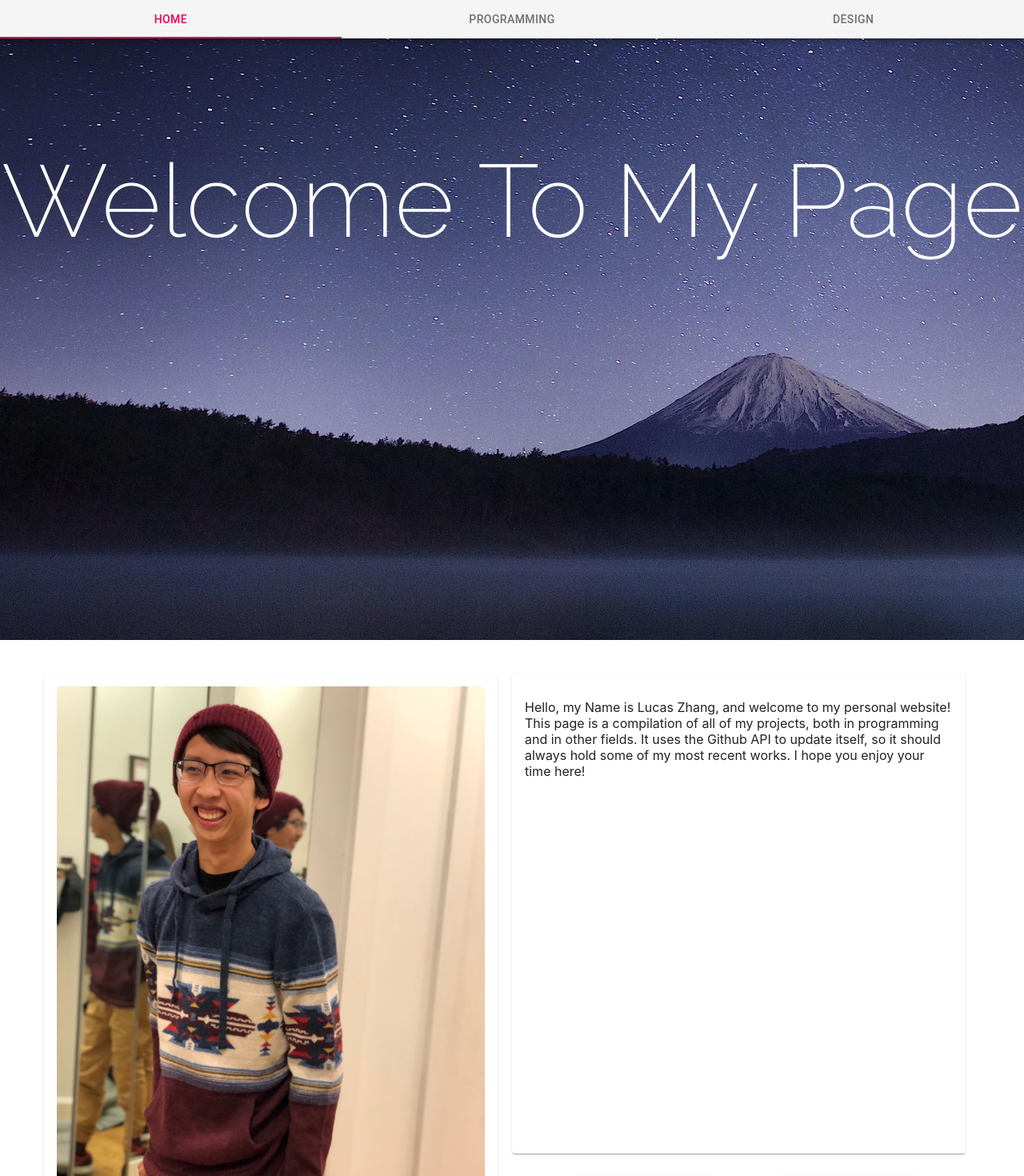
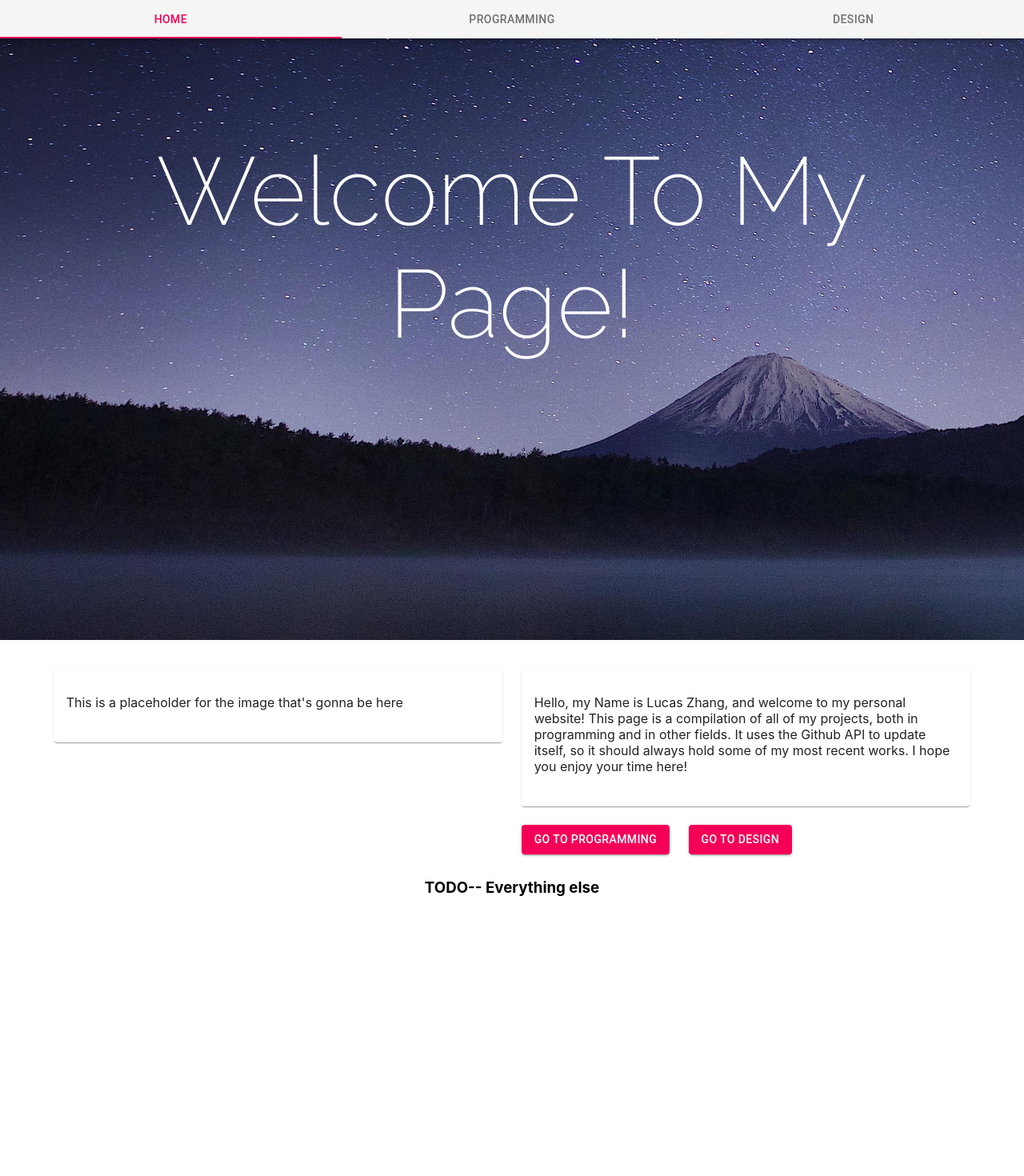
Before and after one commit to lucashzhang/lucashzhang.github.io-v1, a React (Create React App) app: page / in a window 1280 px wide. Shown: the top 1470 px of the page at 80% size. After the commit the page ends 1140 px from the top, so only its background shows below. Built offline with nearby package versions, Linux system fonts and the light colour scheme.

Commit message:
Starting to redo the homepage

```diff
--- a/src/components/App.tsx
+++ b/src/components/App.tsx
@@ -17,13 +17,6 @@ interface State {
 
 class App extends Component<Prop, State> {
 
-  constructor(prop: Prop) {
-    super(prop);
-    this.state = {
-      tabNum: 0
-    }
-  }
-
   render() {
     return (
       <div className="App">
--- a/src/components/HomePage.tsx
+++ b/src/components/HomePage.tsx
@@ -1,7 +1,8 @@
 import React, { Component } from 'react';
-import { Card, CardContent, Button } from '@material-ui/core'
-import '../css/HomePage.css'
-import PersonalPortrait from '../assets/PersonalPortrait.jpg'
+import { Card, CardContent, Button } from '@material-ui/core';
+import { Link } from "react-router-dom";
+import '../css/HomePage.css';
+import PersonalPortrait from '../assets/PersonalPortrait.jpg';
 
 export interface Prop {
     buttonClick: Function
@@ -14,15 +15,19 @@ class DesignPage extends Component<Prop, State> {
 
     render = () => {
         return <div className="lucas-page">
-            <div className="BigText"><h3>Welcome To My Page</h3></div>
-            <div className="Introductions">
-                <div className="Half">
-                    <Card className="Card" id="Image">
-                        <CardContent><img id="PersonalPortrait" src={PersonalPortrait} alt=""/></CardContent>
+            <div className="big-text"><h3>Welcome To My Page!</h3></div>
+            <div id="introductions">
+                <div className="homepage-half">
+                    <Card className="homepage-card" id="Image">
+                        <CardContent>
+                            <p>
+                                This is a placeholder for the image that's gonna be here
+                            </p>
+                        </CardContent>
                     </Card>
                 </div>
-                <div className="Half">
-                    <Card className="Card" id="Intro">
+                <div className="homepage-half">
+                    <Card className="homepage-card" id="Intro">
                         <CardContent>
                             <p>
                                 Hello, my Name is Lucas Zhang, and welcome to my personal website!
@@ -33,10 +38,10 @@ class DesignPage extends Component<Prop, State> {
                         </CardContent>
                     </Card>
                     <div id="ButtonContainer">
-                        <Button className="NavButton" variant="contained" color="secondary" onClick={() => this.props.buttonClick(1)}>
+                        <Button className="homepage-navbutton" variant="contained" color="secondary" component={Link} to="/programming">
                             Go To Programming
                         </Button>
-                        <Button className="NavButton" variant="contained" color="secondary" onClick={() => this.props.buttonClick(2)}>
+                        <Button className="homepage-navbutton" variant="contained" color="secondary" component={Link} to="/design">
                             Go To Design
                         </Button>
                     </div>
--- a/src/components/Timeline.tsx
+++ b/src/components/Timeline.tsx
@@ -50,7 +50,7 @@ class Timeline extends Component<Prop, State> {
                                     </div>
                                     <TimelineButtons
                                         color={this.props.langColors[repo.language]}
-                                        url={repo.url}
+                                        github={repo.url}
                                         website={repo.homepage}>
                                     </TimelineButtons>
                                 </div>
--- a/src/components/TimelineButtons.tsx
+++ b/src/components/TimelineButtons.tsx
@@ -5,7 +5,7 @@ import '../css/TimelineButtons.css'
 
 export interface Prop {
     color: string
-    url: string
+    github: string
     website: string
 }
 
@@ -21,11 +21,11 @@ class TimelineButtons extends Component<Prop, State> {
         }
         return <div className="timeline-button-container">
             <Tooltip title="Github Repository">
-                <Fab color="primary" href={this.props.url} target="repoGithub">
+                <Fab color="primary" href={this.props.github} target="repoGithub">
                     <FaGithub></FaGithub>
                 </Fab>
             </Tooltip>
-            {this.props.website.length > 0 ? <Tooltip title="Website Link">
+            {website.length > 0 ? <Tooltip title="Website Link">
                 <Fab color="primary" href={website} target="repoWebpage">
                     <FaLink></FaLink>
                 </Fab>
--- a/src/components/TimelineFilter.tsx
+++ b/src/components/TimelineFilter.tsx
@@ -25,6 +25,7 @@ class TimelineFilter extends Component<Prop, State> {
     componentDidMount = () => {
 
         let checkBoxes: { [index: string]: any; } = {};
+        //Initializes all checkboxes to be checked
         this.props.langList.forEach((lang: string) => {
             checkBoxes[lang] = true
         });
--- a/src/components/TimelinePage.tsx
+++ b/src/components/TimelinePage.tsx
@@ -79,9 +79,9 @@ class TimelinePage extends Component<Prop, State> {
     handleRemoveRepos = (repoList: RepoInfo[], filterString: string) => {
         // Returns a list of repositories that don't include the string
         return repoList.filter((repo: RepoInfo) => {
-            return !(repo.language.toLowerCase().includes(filterString.toLowerCase())
-                || repo.name.toLowerCase().includes(filterString.toLowerCase())
-                || (repo.description != null && repo.description.toLowerCase().includes(` ${filterString.toLowerCase()} `)))
+            return !(repo.language.toLowerCase().includes(`${filterString.toLowerCase()} ` || `${filterString.toLowerCase()}.`)
+                || repo.name.toLowerCase().includes(`${filterString.toLowerCase()} ` || `${filterString.toLowerCase()}.`)
+                || (repo.description != null && repo.description.toLowerCase().includes(`${filterString.toLowerCase()} ` || `${filterString.toLowerCase()}.`)))
         })
     }
 
--- a/src/css/HomePage.css
+++ b/src/css/HomePage.css
@@ -1,79 +1,55 @@
 @import url('https://fonts.googleapis.com/css2?family=Raleway:wght@100;200;400;700&display=swap');
 
-.BigText {
-    height: 97vh;
+.lucas-page {
+    width: 100%;
+    padding: 0
 }
 
-.BigText h3 {
-    font-size: 16vh;
+.big-text {
+    height: 97vh;
+    width: 95%;
+}
+
+.big-text h3 {
+    position: relative;
+    top: 12vh;
+    font-size: 15vw;
     font-family: 'Raleway', sans-serif;
     font-weight: 200;
     text-align: center;
     color: white;
 }
 
-.Introductions {
-    width: 1170px;
-    height: 100vh;
-    display: flex;
-    flex-direction: row;
+#introductions {
+    width: 95%;
 }
 
-.Half {
-    width: 50%;
-    height: 100%;
+.homepage-card {
+    margin: 2%;
 }
 
-.Card {
-    margin: 3% 3% 3% 0%;
+.lucas-page .MuiButtonBase-root {
+    margin: 2%;
 }
 
-#Image {
-    height: 97%;
-}
+@media only screen and (min-width: 1240px) {
 
-#PersonalPortrait {
-    object-fit: cover;
-    width: 100%;
-    height: 92vh;
-    border-radius: 0.25rem;
-}
-
-#Intro {
-    height: 75%;
-}
-
-#ButtonContainer {
-    height: 22%;
-    width: 100%;
-    margin: 5% 3% 3% 0%;
-    display: flex;
-    align-content: center;
-    justify-content: space-evenly;
-}
-
-.NavButton {
-    height: 60%;
-    width: 30%;
-}
-
-
-
-@media only screen and (max-width: 1240px) {
-    .BigText {
-        display: flex;
-        justify-content: center;
+    .big-text {
+        width: 1170px;
     }
 
-    .BigText h3 {
-        font-size: 10vw;
+    .big-text h3 {
+        position: static;
+        font-size: 15vh;
     }
 
-    .Introductions {
-        width: 95%;
+    #introductions {
+        width: 1170px;
+        display: flex;
+        flex-direction: row;
     }
 
-    .NavButton {
-        font-size: small;
+    .homepage-half {
+        width: 50%
     }
 }
--- a/src/utilities/generalUtil.ts
+++ b/src/utilities/generalUtil.ts
@@ -86,7 +86,7 @@ function getFromDesc(repoList: RepoInfo[]) {
     let langList: string[] = [];
     for (let lang of known) {
         for (let repo of repoList) {
-            if (repo.description != null && repo.description.includes(`${lang} `)) {
+            if (repo.description != null && repo.description.toLowerCase().includes(`${lang.toLowerCase()} ` || `${lang.toLowerCase()}.`)) {
                 langList.push(`${lang}`);
                 break;
             }
```
Also changed, not shown: src/components/WebpageSnap.tsx (+11 -7 lines).
